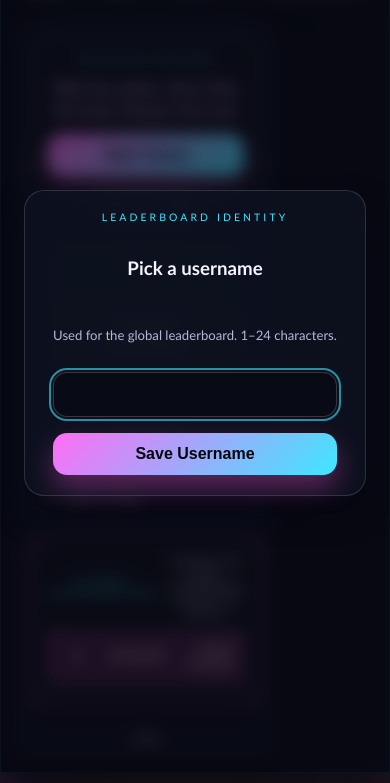
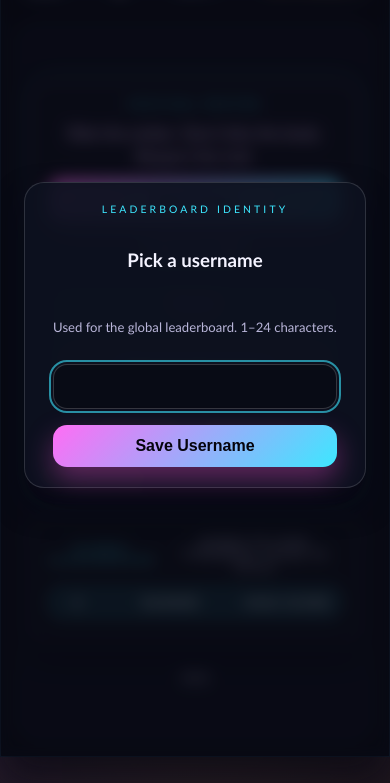
Before and after one commit to RobMac1824/snake-1, a website: page index.html in a window 390 px wide. Shown: the part 87-870 px from the top of the page. After the commit the page ends 844 px from the top, so only its background shows below. Drawn offline with nearby package versions, Linux system fonts and the light colour scheme; no server answers.

Commit message:
Fix leaderboard mobile rendering

```diff
--- a/styles.css
+++ b/styles.css
@@ -645,6 +645,7 @@ button {
   background: rgba(255, 255, 255, 0.05);
   border: 1px solid rgba(255, 255, 255, 0.08);
   font-size: 0.9rem;
+  color: var(--text);
 }
 
 .leaderboard-row span:last-child {
@@ -665,8 +666,7 @@ button {
   display: flex;
   flex-direction: column;
   gap: 8px;
-  max-height: min(240px, 40vh);
-  overflow-y: auto;
+  overflow: visible;
 }
 
 .input-field {
@@ -817,6 +817,12 @@ button {
   button {
     min-width: 160px;
   }
+
+  /* Desktop-only scroll to avoid iOS Safari overflow painting issues. */
+  .leaderboard-body {
+    max-height: min(240px, 40vh);
+    overflow-y: auto;
+  }
 }
 
 @media (max-width: 480px) {
@@ -880,35 +886,4 @@ button {
   }
 }
 
-/* DEBUG: force leaderboard visibility + reveal stacking/clip issues. */
-.leaderboard-section,
-.leaderboard-card,
-.leaderboard-table,
-.leaderboard-body,
-.leaderboard-row {
-  outline: 1px solid rgba(255, 79, 216, 0.85);
-  outline-offset: -1px;
-}
-
-.leaderboard-row {
-  background: rgba(255, 79, 216, 0.2);
-  color: #ffffff;
-}
-
-.leaderboard-card,
-.leaderboard-table,
-.leaderboard-body,
-.leaderboard-row,
-.screen--menu {
-  position: relative;
-  z-index: 50;
-}
-
-.app,
-.stage,
-.screen--menu {
-  overflow: visible;
-  clip-path: none;
-  mask-image: none;
-  -webkit-mask-image: none;
-}
+/* Keep layout clipping defaults to preserve the iPhone-safe proportions. */
```
